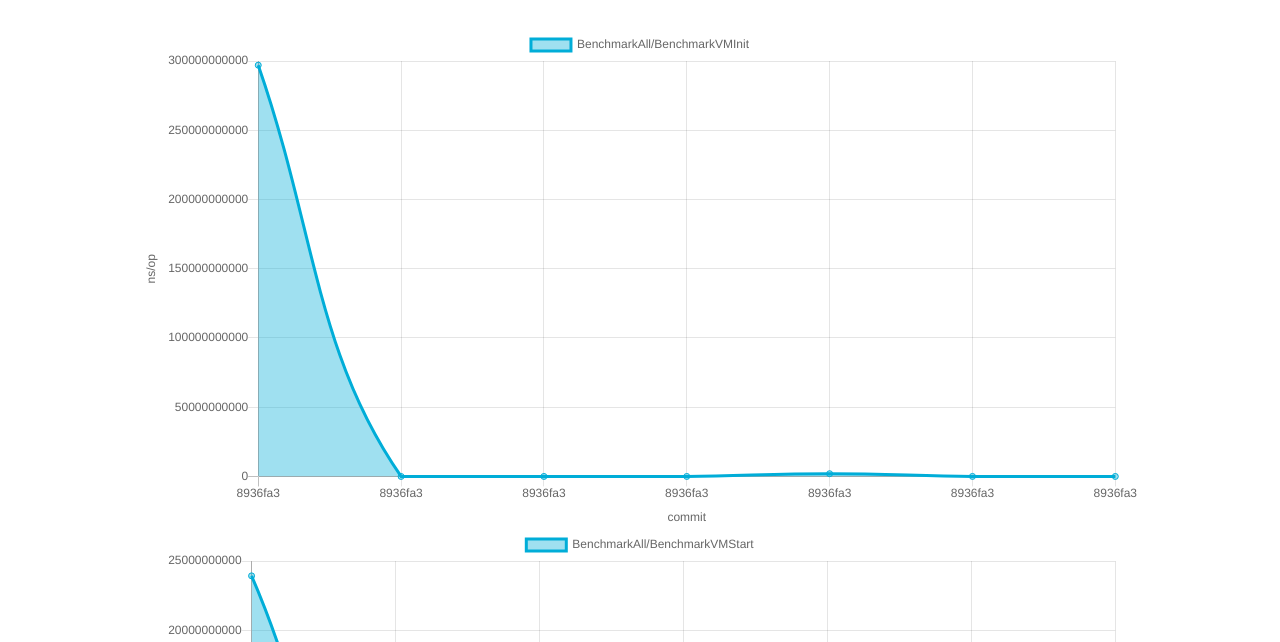
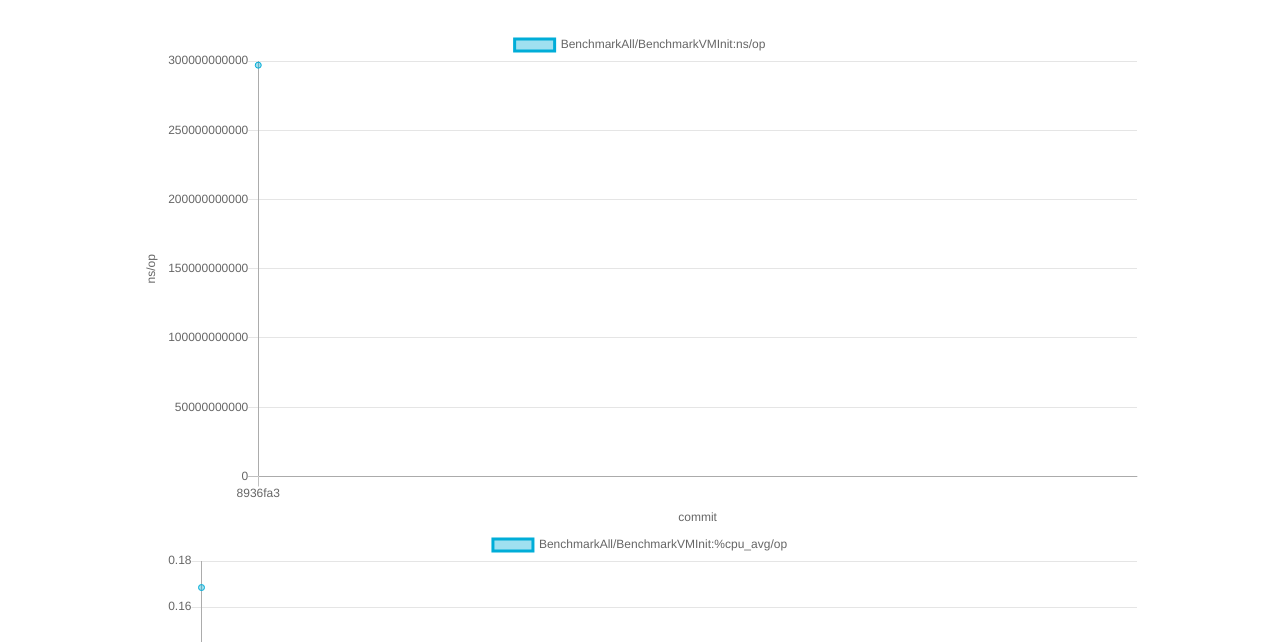
Before and after one commit to runfinch/finch, a plain HTML site: page dev/bench/macOS/12/arm64/index.html in a window 1280 px wide. Shown: the part 158-800 px from the top of the page. Drawn offline with nearby package versions, Linux system fonts and the light colour scheme.

Commit message:
test-fix-index

```diff
--- a/dev/bench/macOS/12/arm64/index.html
+++ b/dev/bench/macOS/12/arm64/index.html
@@ -133,9 +133,10 @@
               const {commit, date, tool, benches} = entry;
               for (const bench of benches) {
                 const result = { commit, date, tool, bench };
-                const arr = map.get(bench.name);
+                const key = bench.name + ":" + bench.unit
+                const arr = map.get(key);
                 if (arr === undefined) {
-                  map.set(bench.name, [result]);
+                  map.set(key, [result]);
                 } else {
                   arr.push(result);
                 }
```
